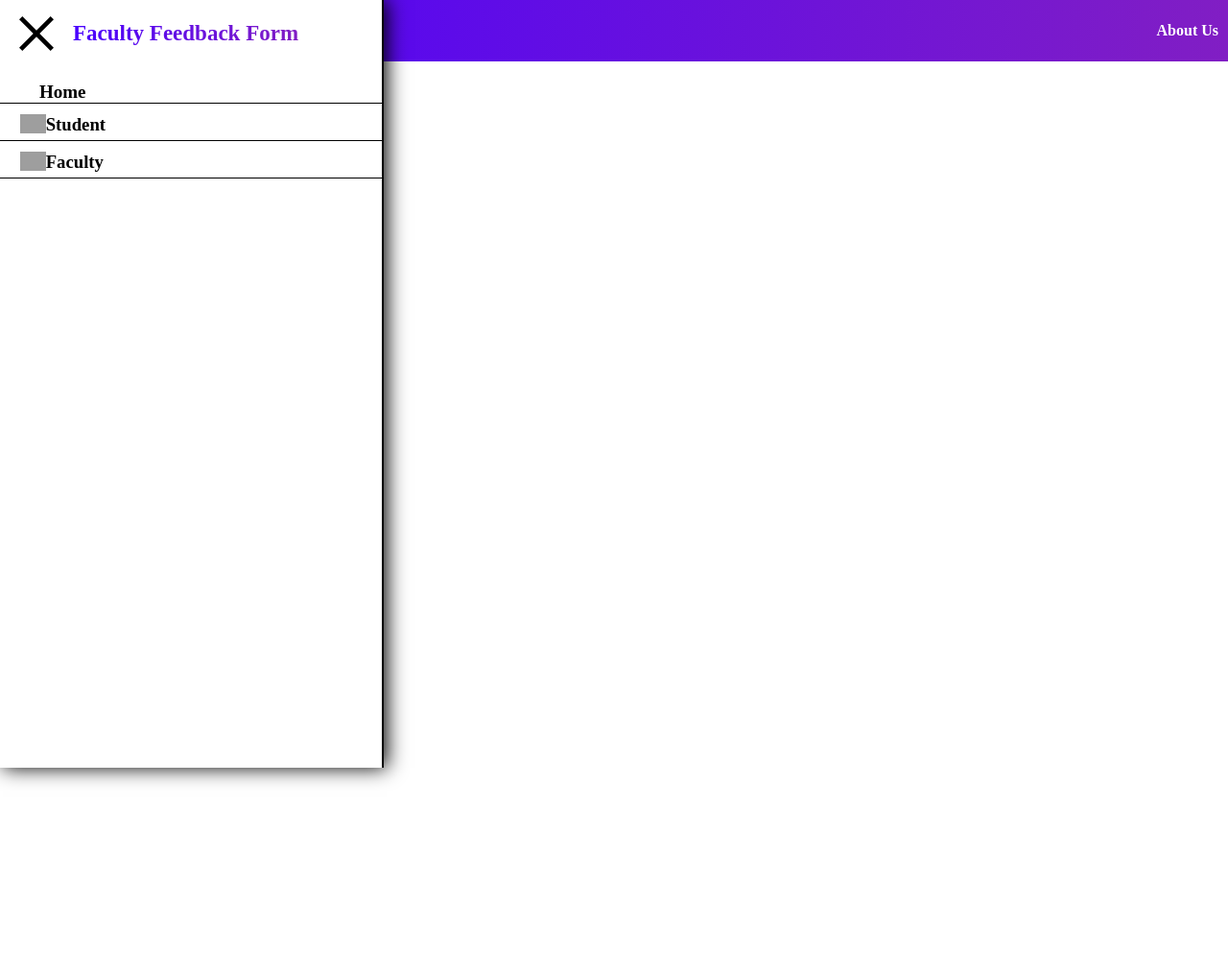
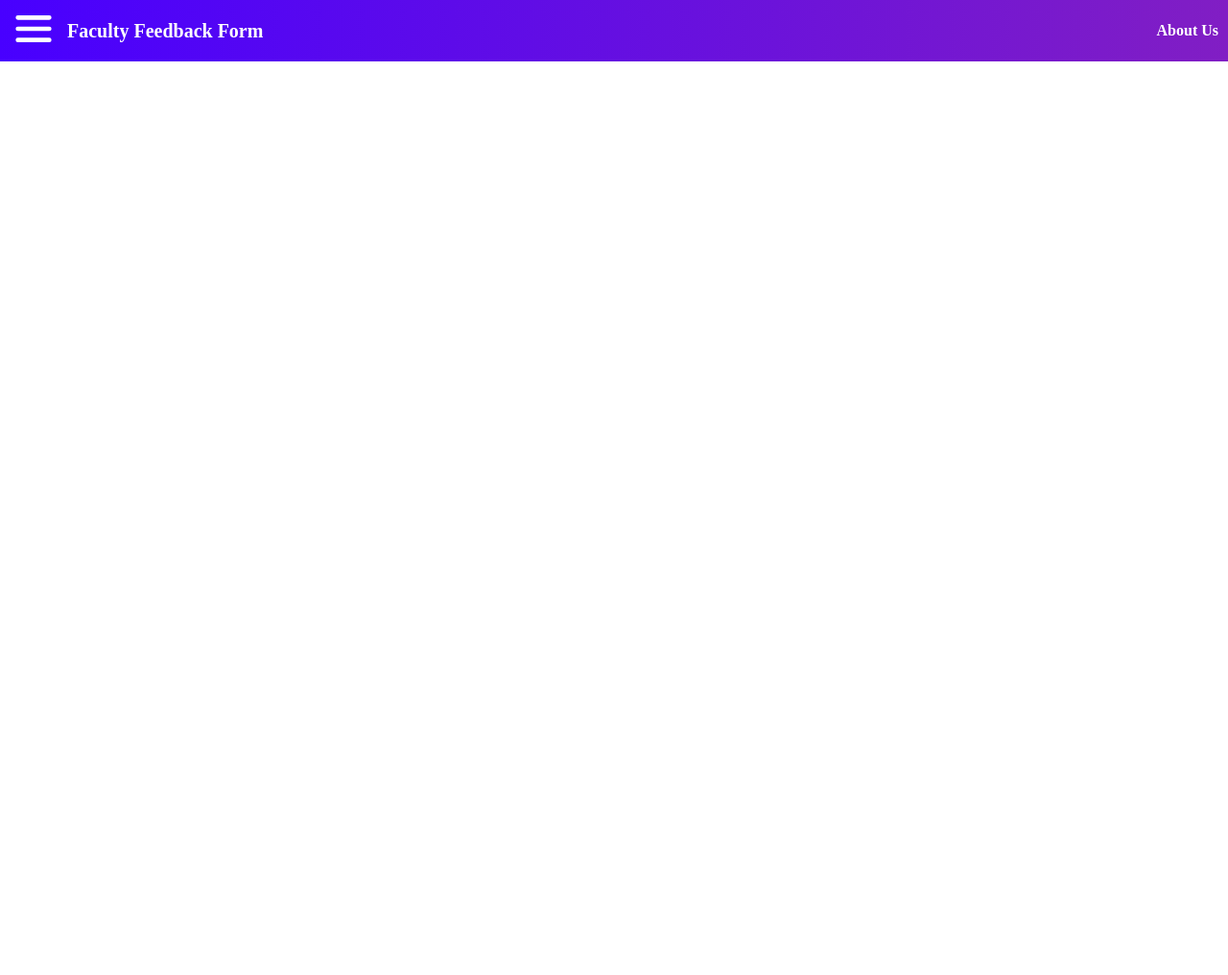
Before and after one commit to Vaja-Bhavin/Faculty-Feedback-From-Website, a Flask app: page / in a window 1280 px wide. Shown: the top 1016 px of the page at 96% size. Run offline with Flask 3, Linux system fonts and the light colour scheme; grey boxes are pictures that could not be loaded.

Commit message:
Side Updated

```diff
--- a/static/css/sidebar.css
+++ b/static/css/sidebar.css
@@ -84,7 +84,10 @@ a {
 } */
 
 .expli img {
-    height: 20px;
+    transition: transform 0.3s;
+    height: 27px;
+    margin-left:auto ;
+    margin-right: 7px;
 }
 
 .exp {
@@ -93,7 +96,6 @@ a {
 }
 
 .expli {
-
     transition: all 0.7s ease;
 }
 
@@ -118,19 +120,16 @@ a {
     font-weight: lighter;
 }
 
-.outer {
+/* .outer {
     position: relative;
     right: 20px;
-}
+} */
 
 .expli:hover .stdlinks {
     max-height: 100px;
     /* adjust based on content */
 }
 
-.expli img {
-    transition: transform 0.3s;
-}
 
 .stdlinks a:hover {
     font-weight: bold;
--- a/templates/base.html
+++ b/templates/base.html
@@ -10,6 +10,7 @@
             margin: 0;
         }
     </style>
+<link rel="shortcut icon" href="{{ url_for('static',filename='image/logo1.svg' ) }}" type="image/x-icon">
 </head>
 <body>
     {% include 'sidebar.html'   %}
--- a/templates/navbar.html
+++ b/templates/navbar.html
@@ -1,5 +1,4 @@
 <link rel="stylesheet" href="{{ url_for('static',filename='css/navbar.css' ) }}">
-<link rel="shortcut icon" href="{{ url_for('static',filename='image/logo.svg' ) }}" type="image/x-icon">
 <script src="{{ url_for('static',filename='script/navbar.js' ) }}"></script>
 <nav>
     <ul class="navul">
--- a/templates/sidebar.html
+++ b/templates/sidebar.html
@@ -1,6 +1,6 @@
 <link rel="stylesheet" href="{{ url_for('static',filename='css/sidebar.css' ) }}">
 <script src="{{ url_for('static',filename='script/sidebar.js' ) }}"></script>
-<div class="sidebar active">
+<div class="sidebar">
     <div class="box-1">
         <img class="cancel" src="{{ url_for('static',filename='image/cancel.svg' ) }}" alt="">
         <h3>Faculty Feedback Form</h3>
@@ -12,10 +12,10 @@
             <li class="expli">
                 <div class="exp">
                     <div class="outer" style="display: flex; flex-direction: row;">
-                        <img src="{{ url_for('static',filename='image/caret.svg' ) }}" alt="">
                         <h3>
                             Student
                         </h3>
+                        <img src="{{ url_for('static',filename='image/caret.svg' ) }}" alt="">
                     </div>
                     <div class="stdlinks">
                         <ul>
@@ -28,10 +28,10 @@
             <li class="expli">
                 <div class="exp">
                     <div class="outer" style="display: flex; flex-direction: row;">
-                        <img src="{{ url_for('static',filename='image/caret.svg' ) }}" alt="">
                         <h3>
                             Faculty
                         </h3>
+                        <img src="{{ url_for('static',filename='image/caret.svg' ) }}" alt="">
                     </div>
                     <div class="stdlinks">
                         <ul>
```
Also changed, not shown: static/image/logo.svg, static/image/logo1.svg (added).
